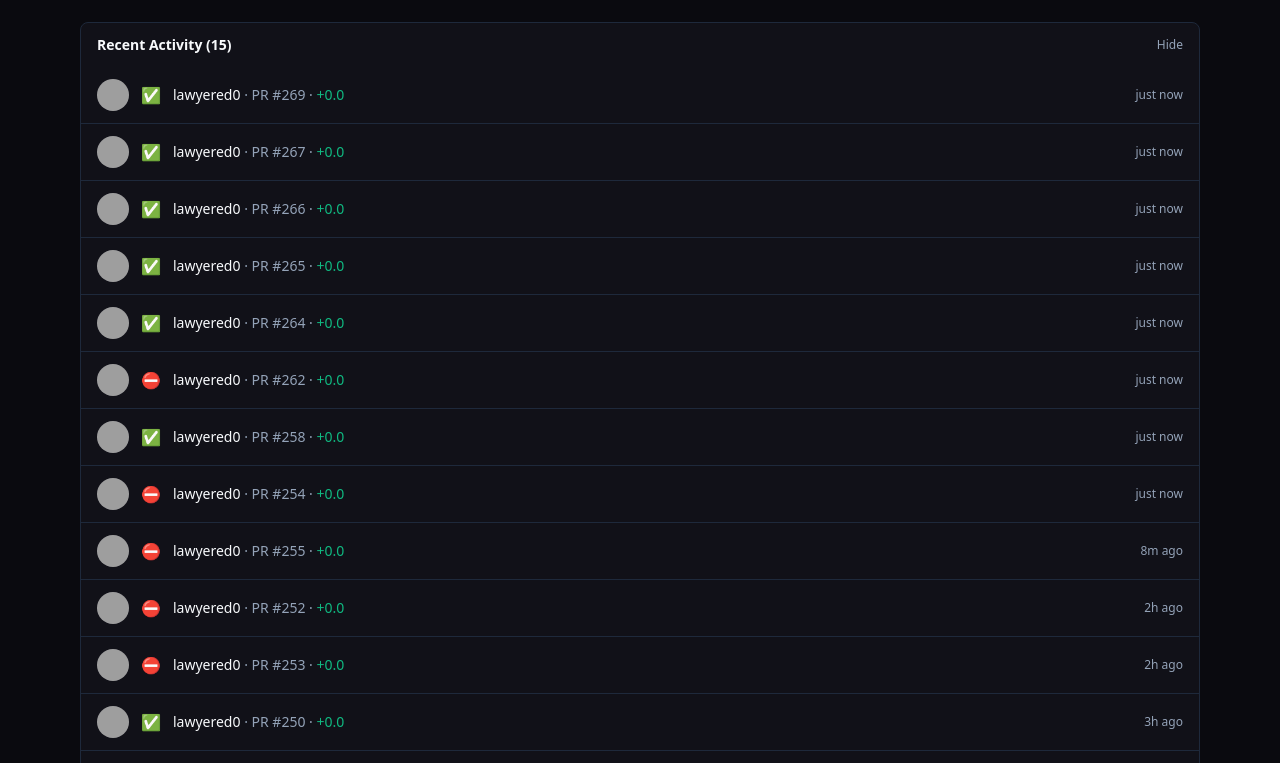
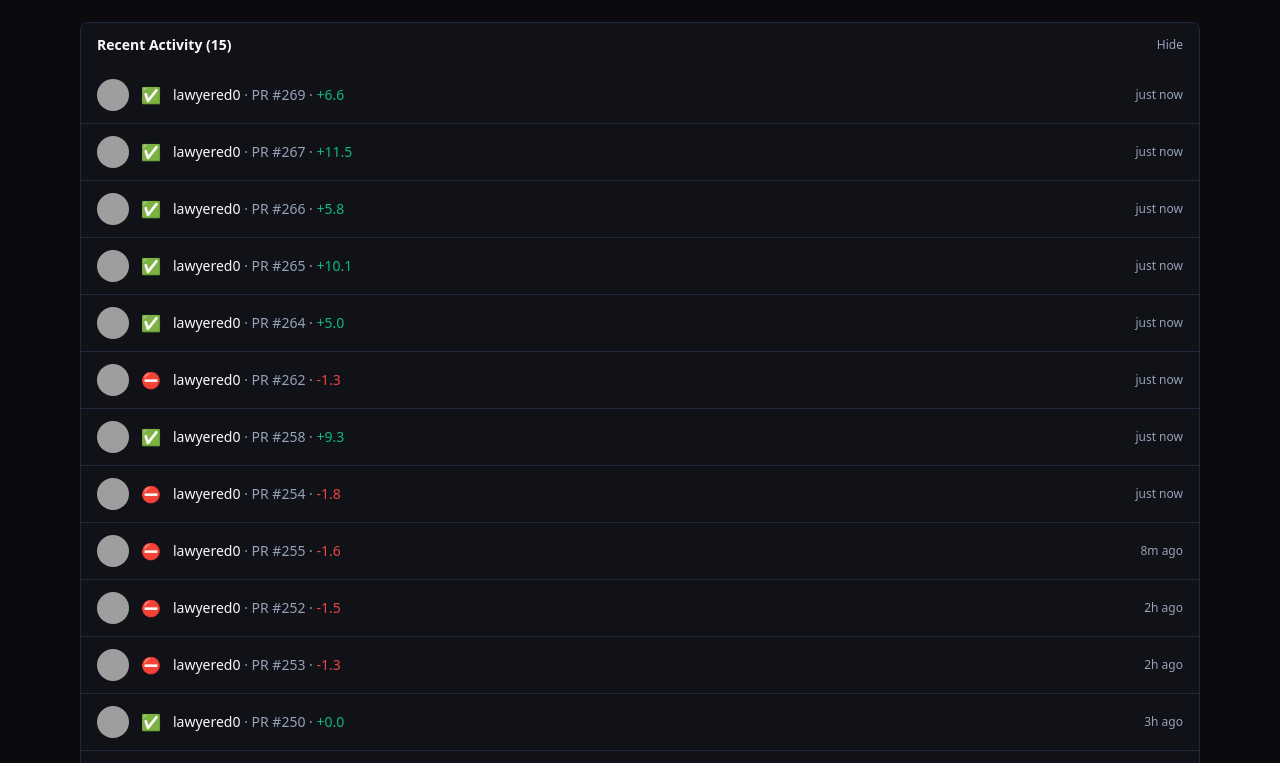
Before and after one commit to milady-ai/trust-dashboard, a Next.js app: page / in a window 1280 px wide. Shown: the part 1697-2460 px from the top of the page. Built offline with nearby package versions, Linux system fonts and the light colour scheme; grey boxes are pictures that could not be loaded.

Commit message:
fix: activity feed shows actual point values from scoring engine
Events in the feed were showing +0.0 because they read from raw events
(which lack point data). Now looks up finalPoints from breakdown.eventDetails.

```diff
--- a/src/components/activity-feed.tsx
+++ b/src/components/activity-feed.tsx
@@ -20,13 +20,20 @@ export function ActivityFeed({ contributors }: ActivityFeedProps) {
 
   const events = useMemo(() => {
     return contributors
-      .flatMap((contributor) =>
-        contributor.events.map((event) => ({
+      .flatMap((contributor) => {
+        // Build lookup from breakdown.eventDetails for scored points
+        const detailsByPr = new Map<number, number>();
+        contributor.breakdown?.eventDetails?.forEach((d) => {
+          detailsByPr.set(d.prNumber, d.finalPoints);
+        });
+
+        return contributor.events.map((event) => ({
           ...event,
           username: contributor.username,
           avatar: `https://github.com/${contributor.username}.png`,
-        })),
-      )
+          finalPoints: detailsByPr.get(event.prNumber) ?? 0,
+        }));
+      })
       .sort((a, b) => new Date(b.timestamp).getTime() - new Date(a.timestamp).getTime())
       .slice(0, 15);
   }, [contributors]);
```
